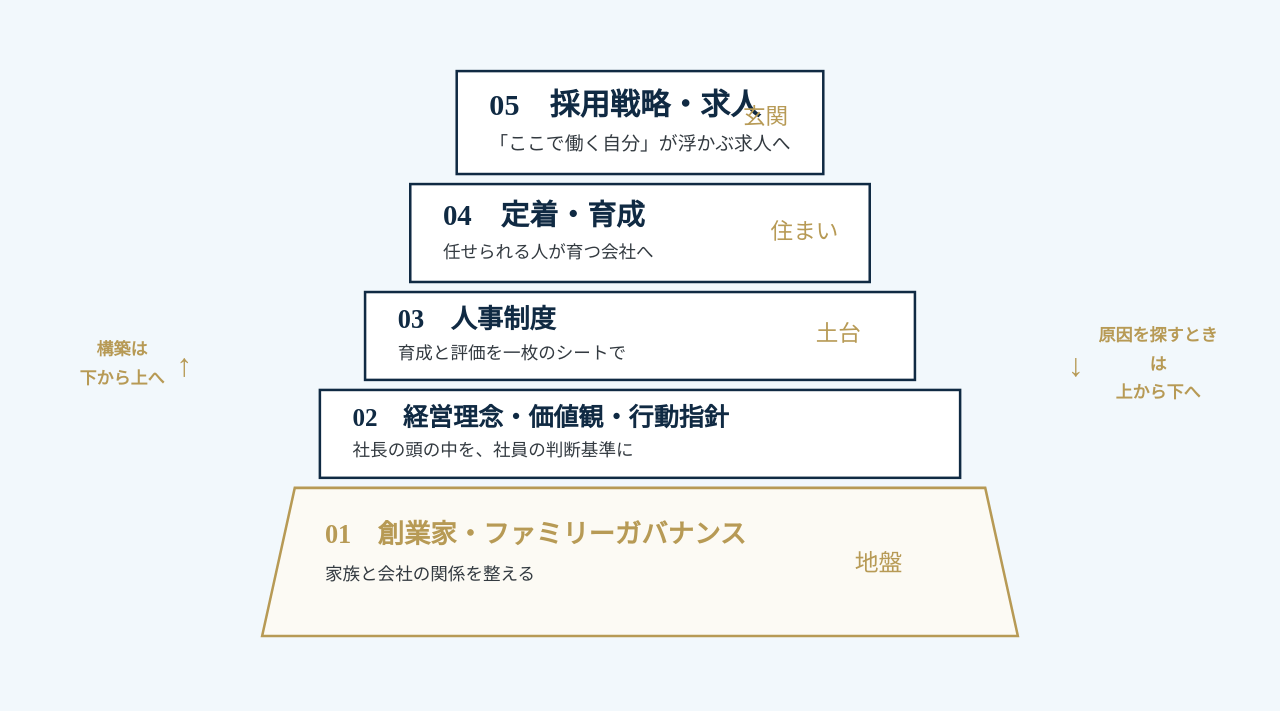
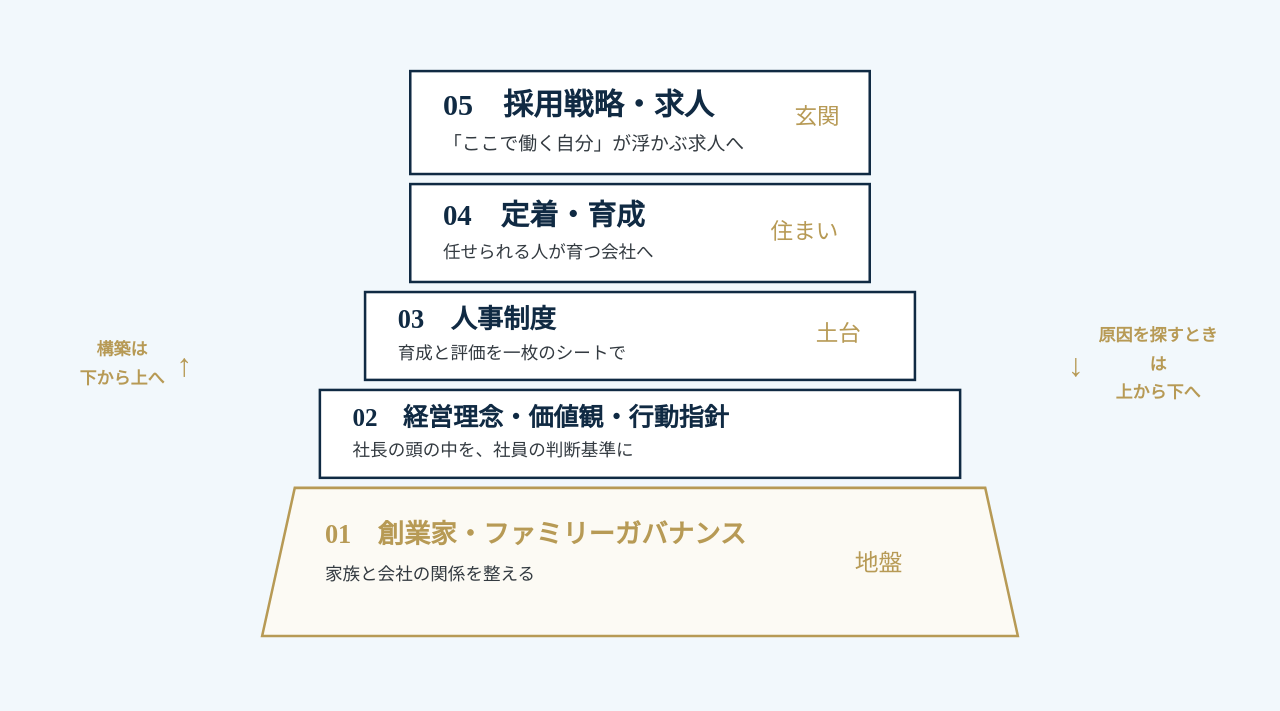
Before and after one commit to ws-sound55/wasou-lp-b, a website: page service/index.html in a window 1280 px wide. Shown: the part 2477-3188 px from the top of the page. Drawn offline with Linux system fonts and the light colour scheme.

Commit message:
Align top service diagram layer

```diff
--- a/service/index.html
+++ b/service/index.html
@@ -127,7 +127,7 @@
         <div class="building-arrow left">構築は<br>下から上へ</div>
 	        <svg class="building-diagram" viewBox="0 0 650 500" role="img" aria-labelledby="building-svg-title building-svg-desc">
 	          <title id="building-svg-title">5つのサービスの建物図</title><desc id="building-svg-desc">地盤に創業家・ファミリーガバナンス、土台に経営理念・価値観・行動指針と人事制度、住まいに定着・育成、玄関に採用戦略・求人を置いた5層の建物図</desc>
-	          <rect x="179" y="16" width="292" height="82" fill="#FFFFFF" stroke="#102A43" stroke-width="2"/><text x="205" y="51" fill="#102A43" font-family="Noto Serif JP, serif" font-size="24" font-weight="600">05　採用戦略・求人</text><text x="205" y="79" fill="#333A40" font-family="Noto Sans JP, sans-serif" font-size="15">「ここで働く自分」が浮かぶ求人へ</text><text x="407" y="58" fill="#B79A55" font-family="Noto Serif JP, serif" font-size="18">玄関</text>
+	          <rect x="142" y="16" width="366" height="82" fill="#FFFFFF" stroke="#102A43" stroke-width="2"/><text x="168" y="51" fill="#102A43" font-family="Noto Serif JP, serif" font-size="24" font-weight="600">05　採用戦略・求人</text><text x="168" y="79" fill="#333A40" font-family="Noto Sans JP, sans-serif" font-size="15">「ここで働く自分」が浮かぶ求人へ</text><text x="448" y="58" fill="#B79A55" font-family="Noto Serif JP, serif" font-size="18">玄関</text>
 	          <rect x="142" y="106" width="366" height="78" fill="#FFFFFF" stroke="#102A43" stroke-width="2"/><text x="168" y="139" fill="#102A43" font-family="Noto Serif JP, serif" font-size="23" font-weight="600">04　定着・育成</text><text x="168" y="165" fill="#333A40" font-family="Noto Sans JP, sans-serif" font-size="14">任せられる人が育つ会社へ</text><text x="429" y="150" fill="#B79A55" font-family="Noto Serif JP, serif" font-size="18">住まい</text>
 	          <rect x="106" y="192" width="438" height="70" fill="#FFFFFF" stroke="#102A43" stroke-width="2"/><text x="132" y="221" fill="#102A43" font-family="Noto Serif JP, serif" font-size="21" font-weight="600">03　人事制度</text><text x="132" y="245" fill="#333A40" font-family="Noto Sans JP, sans-serif" font-size="14">育成と評価を一枚のシートで</text><text x="465" y="231" fill="#B79A55" font-family="Noto Serif JP, serif" font-size="18">土台</text>
 	          <rect x="70" y="270" width="510" height="70" fill="#FFFFFF" stroke="#102A43" stroke-width="2"/><text x="96" y="299" fill="#102A43" font-family="Noto Serif JP, serif" font-size="20" font-weight="600">02　経営理念・価値観・行動指針</text><text x="96" y="323" fill="#333A40" font-family="Noto Sans JP, sans-serif" font-size="14">社長の頭の中を、社員の判断基準に</text>
```
